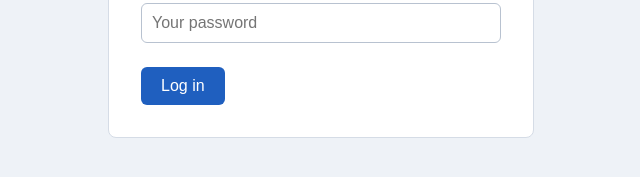
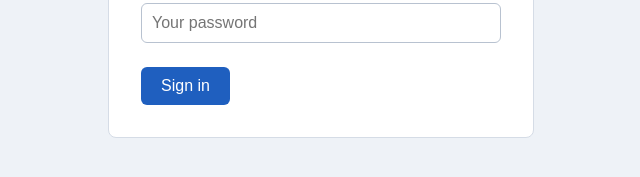
Before and after one commit to sajal-contextqa/azure-gcp-login, a plain HTML site: page index.html in a window 1280 px wide. Shown: the part 445-622 px from the top of the page, 319-959 px from the left. Drawn offline with Linux system fonts and the light colour scheme.

Commit message:
Update index.html

```diff
--- a/index.html
+++ b/index.html
@@ -20,7 +20,7 @@
 
       <p id="error-message" class="error" hidden>Email or password is incorrect.</p>
 
-      <button id="login-button" type="submit">Log in</button>
+      <button id="login-button" type="submit">Sign in</button>
     </form>
   </main>
 
```
